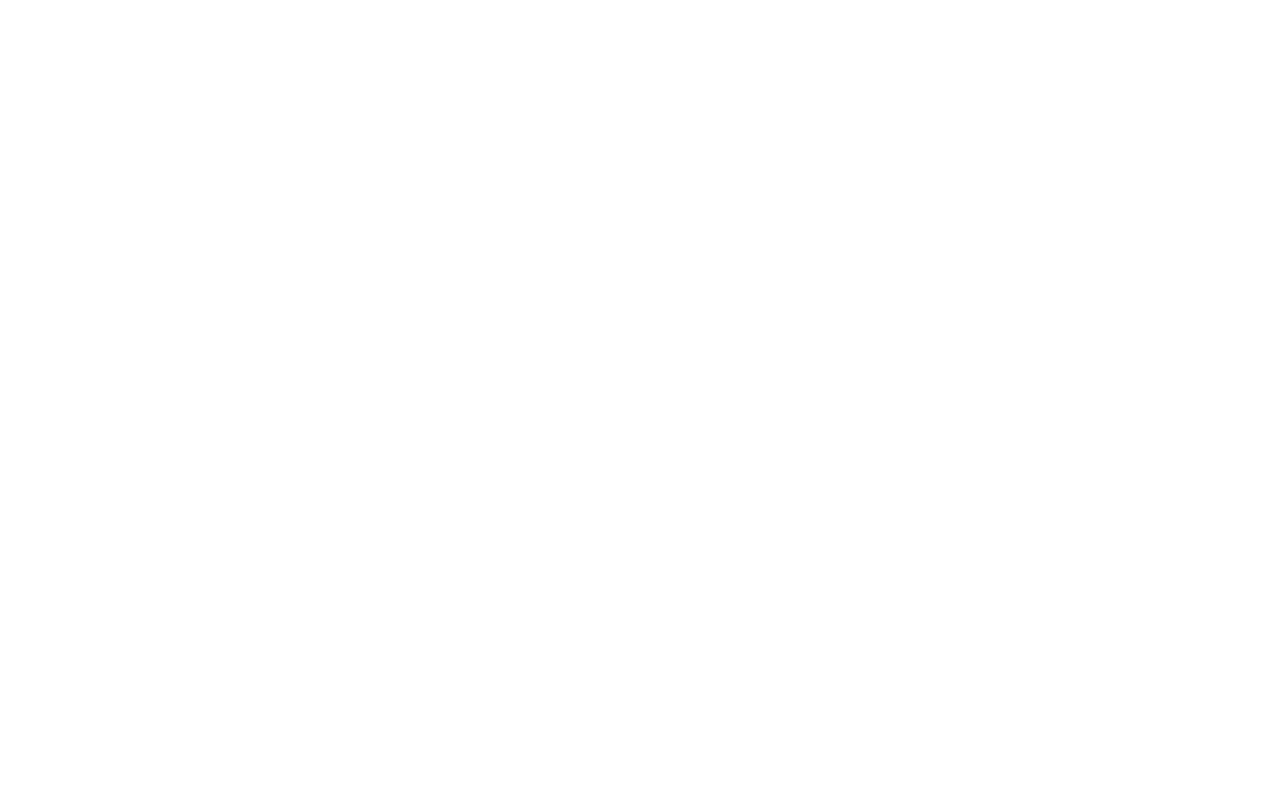
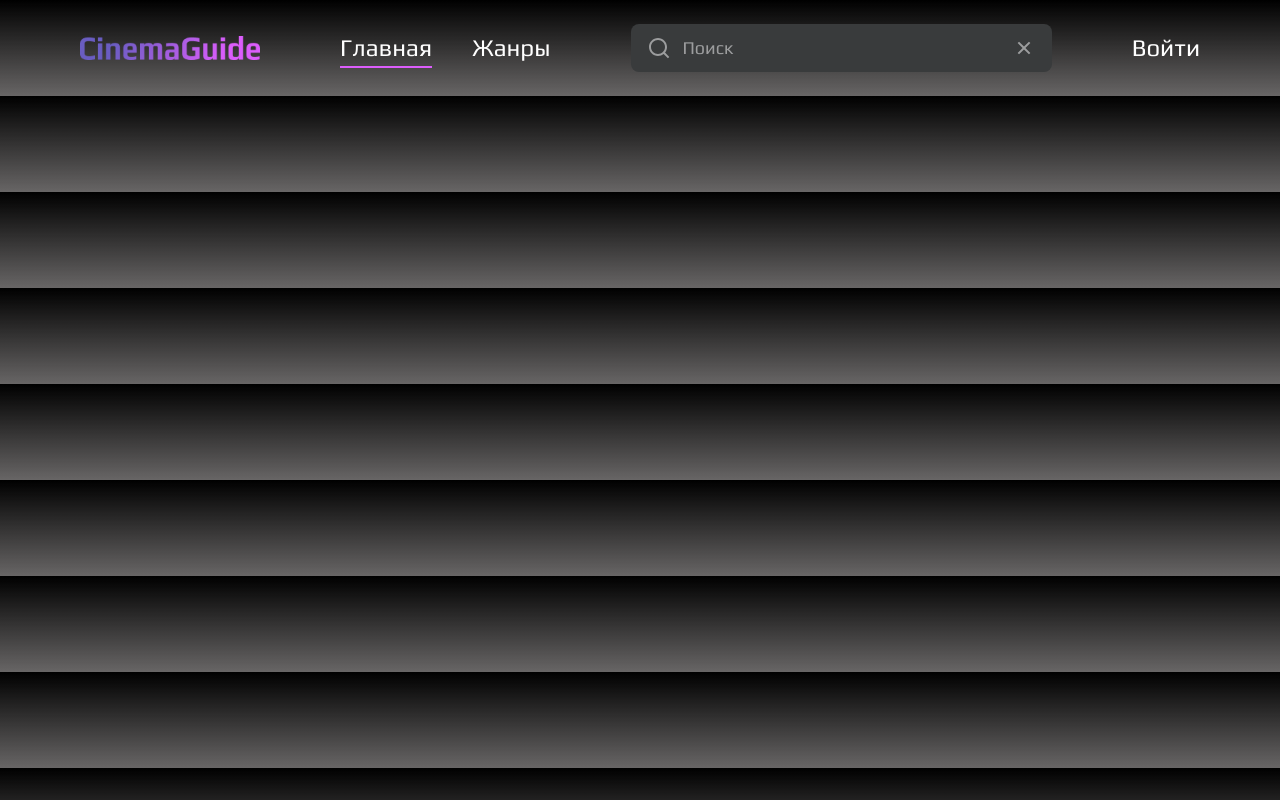
Before and after one commit to SofiaGrey/cinema-guide, a React (Vite) app: page / in a window 1280 px wide. Built offline with nearby package versions, Linux system fonts and the light colour scheme.

Commit message:
add Header, custom variables

```diff
--- a/src/components/Container/Container.tsx
+++ b/src/components/Container/Container.tsx
@@ -7,7 +7,7 @@ interface Props extends PropsWithChildren<HTMLProps<HTMLDivElement>> {
 
 export const Container: FC<Props> = ({children, className, ...props}) => {
 	return (
-		<div className={cn("container", "mx-auto", "max-w-[1440px]", "w-full" ,"px-20")} {...props}>
+		<div className={cn("container", "mx-auto", "max-w-[1440px]", "w-full" ,"px-20", `${className}`)} {...props}>
 			{children}
 		</div>
 	)
--- /dev/null
+++ b/src/components/Header/Header.css
@@ -0,0 +1,9 @@
+
+nav a.active::before {
+	content: "";
+	position: absolute;
+	bottom: -4px;
+	width: 100%;
+	height: 2px;
+	background-color: var(--link-active-color);
+}
--- /dev/null
+++ b/src/components/Header/Header.tsx
@@ -0,0 +1,50 @@
+import { Link, NavLink } from 'react-router';
+import { Container } from '../Container/Container';
+import { Icon } from '../Icon/Icon';
+import './Header.css';
+
+export const Header = () => {
+	return (
+		<header className="py-6">
+			<Container className="flex items-center gap-x-20">
+				<Link to="/" className='block w-[180px] flex-shrink-0'>
+					<img
+						src="/logo.png"
+						alt="Cinema-guide логотип"
+					/>
+				</Link>
+				<nav className="flex gap-x-10 text-2xl/8 text-light">
+					<NavLink
+						to="/"
+						className="relative">
+						Главная
+					</NavLink>
+					<NavLink
+						to="/genres"
+						className="relative">
+						Жанры
+					</NavLink>
+				</nav>
+				<div className="relative w-full">
+					<Icon
+						name="search"
+						className="absolute top-3 left-4 fill-dark"
+					/>
+					<input
+						type="text"
+						name="search"
+						placeholder="Поиск"
+						className="px-3 pl-13 pr-4 w-full min-h-12 text-lg/6 text-light bg-bg-default rounded-lg outline-none placeholder:text-dark"
+					/>
+					<button className="absolute top-3 right-4 cursor-pointer">
+						<Icon
+							name="crossSmall"
+							className="fill-dark"
+						/>
+					</button>
+				</div>
+				<button className="text-2xl/8 text-light cursor-pointer">Войти</button>
+			</Container>
+		</header>
+	);
+};
--- a/src/components/Layout/Layout.tsx
+++ b/src/components/Layout/Layout.tsx
@@ -1,10 +1,11 @@
 import { Outlet } from "react-router"
 import { Main } from "../Main/Main"
+import { Header } from "../Header/Header"
 
 export const Layout = () => {
 	return (
 		<>
-		{/* <Header/> */}
+		<Header/>
 		<Main>
 			<Outlet/>
 		</Main>
--- a/src/components/index.ts
+++ b/src/components/index.ts
@@ -1,3 +1,5 @@
 export { Container } from "./Container/Container";
+export { Header } from './Header/Header';
+export { Icon } from './Icon/Icon';
 export { Layout } from './Layout/Layout';
 export { Main } from "./Main/Main";
--- a/src/globals.css
+++ b/src/globals.css
@@ -20,6 +20,19 @@
 	font-display: swap;
 }
 
+:root {
+	--text-color: #fff;
+	--text-color-dark: #9C9D9E;
+	--bg-color-default: #393B3C;
+	--link-active-color: #DC5DFC;
+}
+
+@theme {
+	--color-light: var(--text-color);
+	--color-dark: var(--text-color-dark);
+	--color-bg-default: var(--bg-color-default);
+}
+
 html {
 	background: linear-gradient(180deg, #000000 0%, rgba(39, 36, 36, 0.7) 100%);
 }
```
